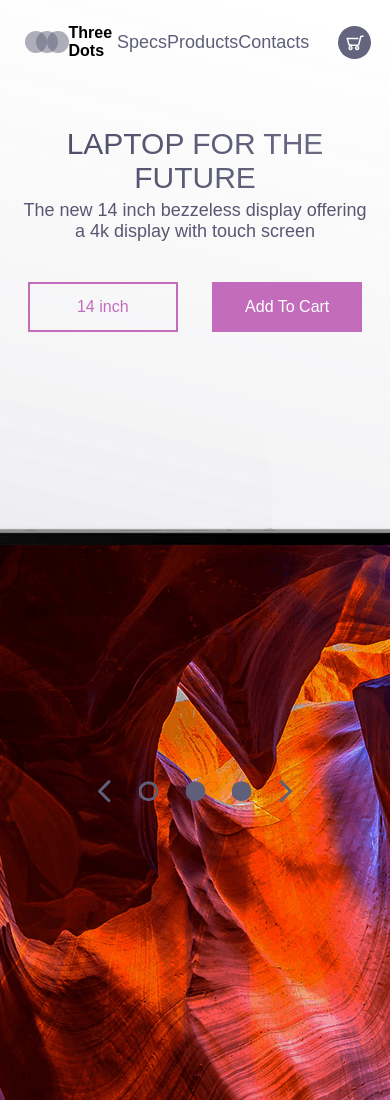
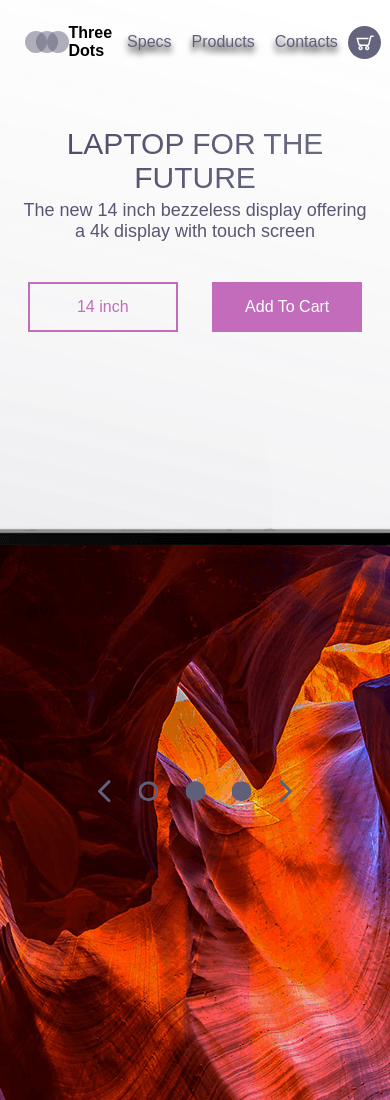
Before and after one commit to keazzy/LaptopUI, a plain HTML site: page index.html in a window 390 px wide. Shown: the top 1100 px of the page. Drawn offline with Linux system fonts and the light colour scheme.

Commit message:
added margin and filter to nav on mobile view

```diff
--- a/css/style.css
+++ b/css/style.css
@@ -141,6 +141,13 @@ nav{
     }
 }
 @media screen and (max-width: 1024px) {
+    .nav-link a {
+        text-decoration: none;
+        color: #5f5f79;
+        font-size: 16px;
+        margin: 10px;
+        filter: drop-shadow(0px 5px 3px black);
+    }
     .presentation{
         flex-direction: column;
     }
--- a/index.html
+++ b/index.html
@@ -15,13 +15,13 @@
         </div>
         <nav>
             <ul class="nav-links">
-                <li class="nav-link"><a href="#">Specs</a></li>
+                <li class="nav-link"><a class="active" href="#">Specs</a></li>
                 <li class="nav-link"><a href="#">Products</a></li>
                 <li class="nav-link"><a href="#">Contacts</a></li>
             </ul>
         </nav>
         <div class="cart">
-            <img src="/img/cart.svg" alt="">
+            <img src="./img/cart.svg" alt="">
         </div>
     </header>
 
```
